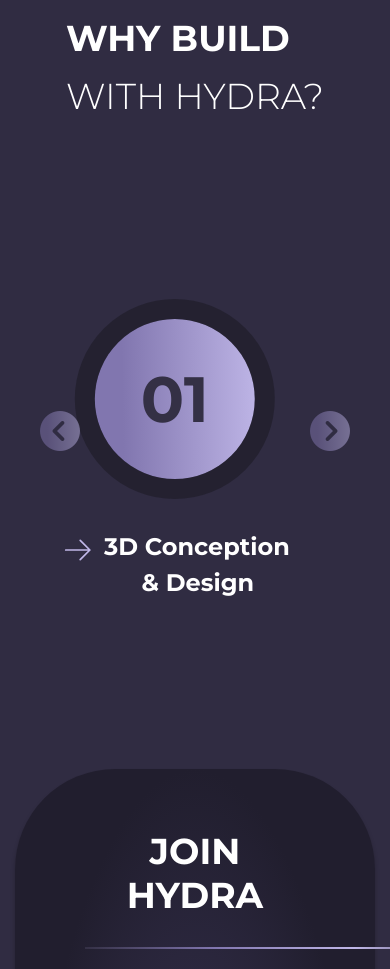
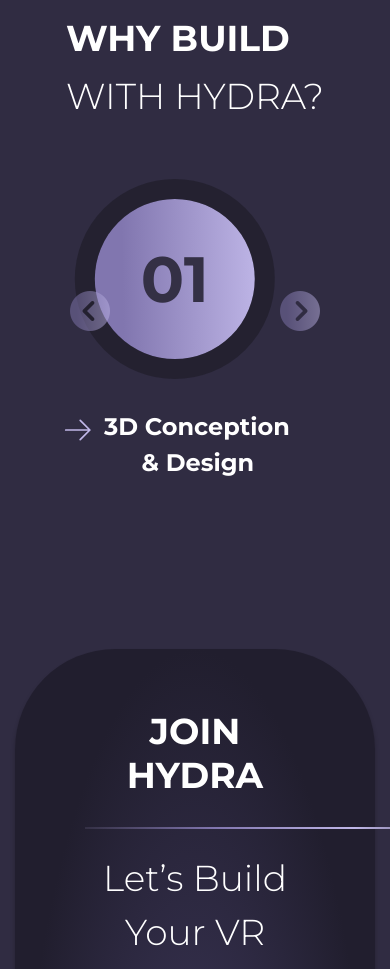
Before and after one commit to nguyenlongnd/HYDRA_VR, a plain HTML site: page index.html in a window 390 px wide. Shown: the part 3760-4729 px from the top of the page. Drawn offline with nearby package versions, Linux system fonts and the light colour scheme.

Commit message:
fix ui menu mobile

```diff
--- a/assets/css/response.css
+++ b/assets/css/response.css
@@ -143,7 +143,10 @@
     display: none;
    }
 
-
+   .process-section-body{
+    margin-top: 0px;
+    padding-bottom: 0px;
+   }
    .process-section-body-wrapper{
     justify-content: center;
    }
--- a/assets/css/styles.css
+++ b/assets/css/styles.css
@@ -523,7 +523,7 @@
     cursor: pointer;
     position: absolute;
     z-index: 100;
-    right: 25px;
+    right: 55px;
     top: 42%;
     display: none;
 }
@@ -534,7 +534,7 @@
     font-size: 30px;
     cursor: pointer;
     position: absolute;
-    left: 25px;
+    left: 55px;
     top: 42%;
     display: none;
 }
@@ -730,6 +730,10 @@ input:first-child {
     margin-bottom: 20px;
     cursor: pointer;
 }
+.footer-section-social ul li:hover,
+.footer-section-list-item ul li:hover {
+    opacity: 0.7;
+}
 
 .footer-section-social p {
     font-weight: 700;
@@ -774,7 +778,7 @@ input:first-child {
     padding: 30px 30px;
     border-radius: 30px;
     display: none;
-    animation: downSlow 0.3s ease-in-out;
+    animation: downSlow 0.42s ease-in-out;
 }
 
 @keyframes downSlow {
```
